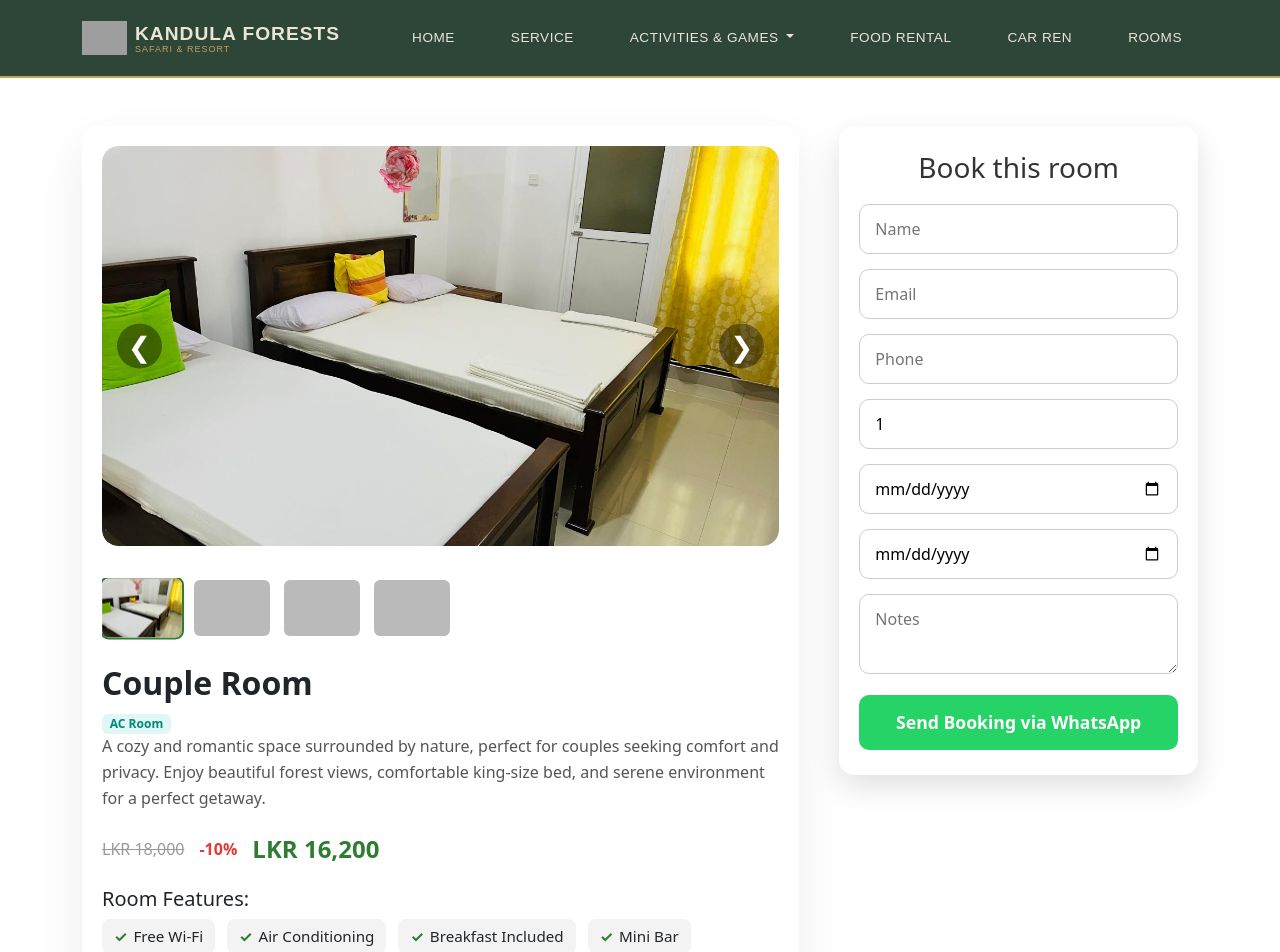
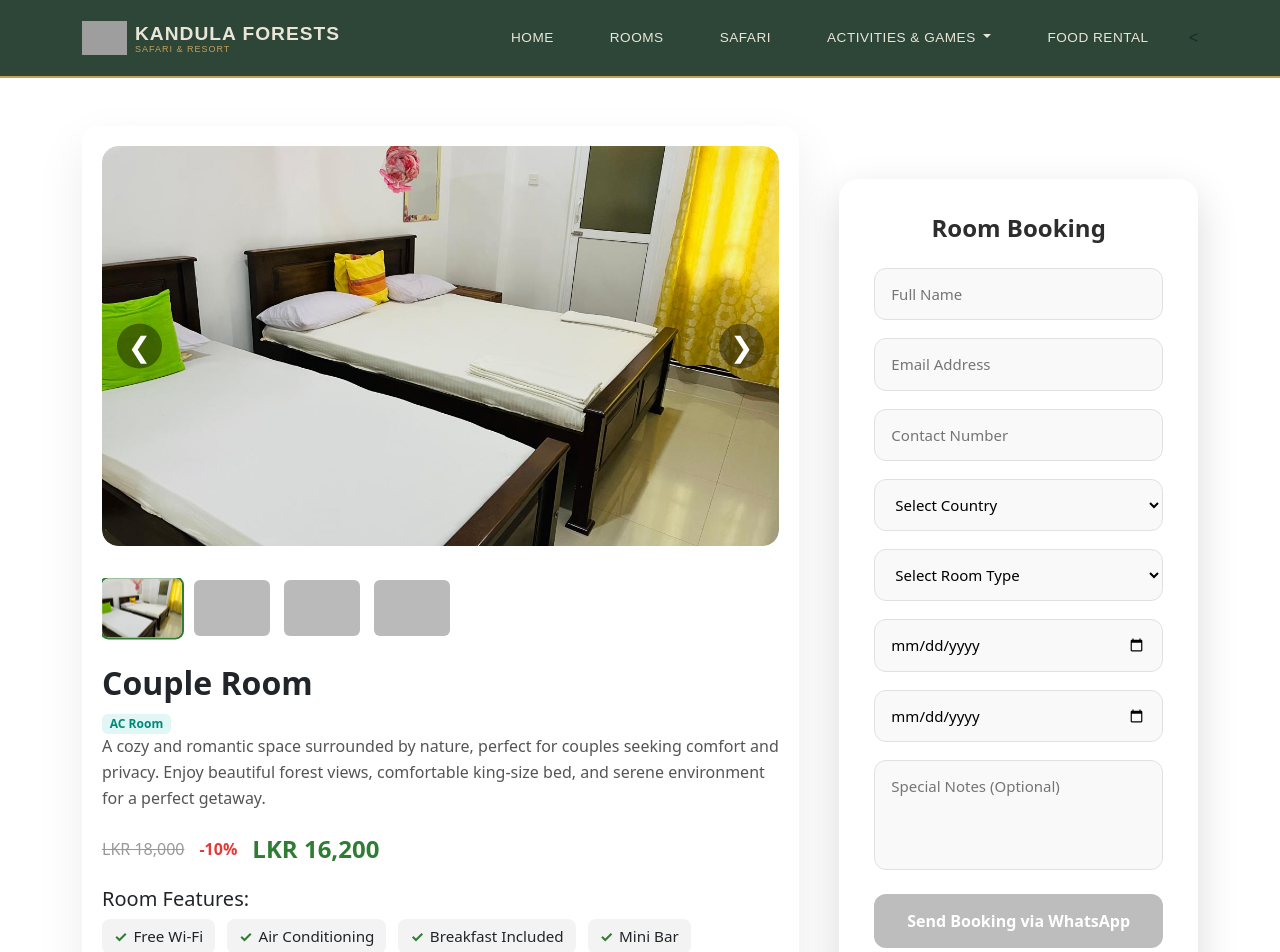
Before and after one commit to RasikaMadushanka/Kandula_Forests_Resorts, an Angular app: page /rooms-details/1 in a window 1280 px wide. Shown: the top 952 px of the page. Built offline with nearby package versions, Linux system fonts and the light colour scheme; grey boxes are pictures that could not be loaded.

Commit message:
make aboutus page

```diff
--- a/src/app/app.routes.ts
+++ b/src/app/app.routes.ts
@@ -4,13 +4,14 @@ import { RoomsComponent } from './pages/rooms/rooms.component';
 import { RoomDetailsailsComponent } from './pages/room-detailsails/room-detailsails.component';
 
 export const routes: Routes = [
+     { path: '', redirectTo: 'home', pathMatch: 'full' },
    {
     path: 'home',
     component: HomeComponent
   },
   {
-        path :'rooms',
-        component:RoomsComponent
+    path: 'rooms',
+    component: RoomsComponent
   },
   {
     path: 'rooms-details/:id',
--- a/src/app/component/nav-bar/nav-bar.component.html
+++ b/src/app/component/nav-bar/nav-bar.component.html
@@ -14,8 +14,10 @@
 
     <div class="collapse navbar-collapse" [class.show]="!isMenuCollapsed" id="mainNav">
       <ul class="navbar-nav ms-auto gap-lg-4 fw-medium">
-        <li class="nav-item"><a class="nav-link text-uppercase" href="#">Home</a></li>
-        <li class="nav-item"><a class="nav-link text-uppercase" href="#">Service</a></li>
+        <li class="nav-item"><a class="nav-link text-uppercase" routerLink="/home">Home</a></li>
+        <li class="nav-item"><a class="nav-link text-uppercase" routerLink="/rooms">Rooms</a></li>
+
+        <li class="nav-item"><a class="nav-link text-uppercase" routerLink="">Safari</a></li>
 
         <li class="nav-item dropdown"
             (mouseenter)="isActivitiesOpen = true"
@@ -35,8 +37,7 @@
         </li>
 
         <li class="nav-item"><a class="nav-link text-uppercase" href="#">Food Rental</a></li>
-        <li class="nav-item"><a class="nav-link text-uppercase" href="#">Car Ren</a></li>
-        <li class="nav-item"><a class="nav-link text-uppercase" href="#">Rooms</a></li>
+        <
       </ul>
     </div>
   </div>
--- a/src/app/component/nav-bar/nav-bar.component.ts
+++ b/src/app/component/nav-bar/nav-bar.component.ts
@@ -1,9 +1,10 @@
 import { Component } from '@angular/core';
+import { RouterLink, RouterLinkActive } from "@angular/router";
 
 @Component({
   selector: 'app-nav-bar',
   standalone: true,
-  imports: [],
+  imports: [RouterLink,RouterLinkActive],
   templateUrl: './nav-bar.component.html',
   styleUrl: './nav-bar.component.css'
 })
--- a/src/app/component/rooms-cards/rooms-cards.component.css
+++ b/src/app/component/rooms-cards/rooms-cards.component.css
@@ -174,3 +174,33 @@
     font-size: 0.9rem;
   }
 }
+
+
+
+
+
+
+.image-card {
+  position: relative;
+  overflow: hidden;
+  border-radius: 15px;
+  height: 250px;
+  box-shadow: 0 8px 20px rgba(0,0,0,0.15);
+  transition: 0.4s ease;
+}
+
+.image-card img {
+  width: 100%;
+  height: 100%;
+  object-fit: cover;
+  transition: transform 0.6s ease;
+}
+
+/* Hover Effect */
+.image-card:hover img {
+  transform: scale(1.1);
+}
+
+.image-card:hover {
+  box-shadow: 0 12px 30px rgba(0,0,0,0.25);
+}
--- a/src/app/component/rooms-cards/rooms-cards.component.html
+++ b/src/app/component/rooms-cards/rooms-cards.component.html
@@ -36,8 +36,59 @@
 
       </div>
     </div>
-    <div class="row" >
+    <div class="container py-4">
+  <div class="row g-4">
 
+    <div class="col-lg-3 col-md-6 col-12">
+      <div class="image-card">
+        <img src="assets/images/r2.jpeg" alt="">
+      </div>
     </div>
+
+    <div class="col-lg-3 col-md-6 col-12">
+      <div class="image-card">
+        <img src="assets/images/r2.jpeg" alt="">
+      </div>
+    </div>
+
+    <div class="col-lg-3 col-md-6 col-12">
+      <div class="image-card">
+        <img src="assets/images/r2.jpeg" alt="">
+      </div>
+    </div>
+
+    <div class="col-lg-3 col-md-6 col-12">
+      <div class="image-card">
+        <img src="assets/images/r2.jpeg" alt="">
+      </div>
+    </div>
+
+     <div class="col-lg-3 col-md-6 col-12">
+      <div class="image-card">
+        <img src="assets/images/r2.jpeg" alt="">
+      </div>
+    </div>
+
+    <div class="col-lg-3 col-md-6 col-12">
+      <div class="image-card">
+        <img src="assets/images/r2.jpeg" alt="">
+      </div>
+    </div>
+
+    <div class="col-lg-3 col-md-6 col-12">
+      <div class="image-card">
+        <img src="assets/images/r2.jpeg" alt="">
+      </div>
+    </div>
+
+    <div class="col-lg-3 col-md-6 col-12">
+      <div class="image-card">
+        <img src="assets/images/r2.jpeg" alt="">
+      </div>
+    </div>
+
   </div>
 </div>
+
+  </div>
+</div>
--- a/src/app/pages/room-detailsails/room-detailsails.component.css
+++ b/src/app/pages/room-detailsails/room-detailsails.component.css
@@ -129,55 +129,99 @@
   color: #fff;
   background: linear-gradient(135deg, #2e7d32, #1b5e20);
   cursor: pointer;
+}.room-right {
+  display: flex;
+  justify-content: center;
+  align-items: center;
 }
 
-/* Booking Form Styles */
+/* Booking Card */
 .booking-form {
-  background: #fff;
-  border-radius: 15px;
-  padding: 25px 20px;
-  box-shadow: 0 12px 30px rgba(0,0,0,0.12);
+  width: 100%;
+  max-width: 420px;
+  padding: 35px;
+  border-radius: 20px;
+  background: rgba(255, 255, 255, 0.9);
+  backdrop-filter: blur(10px);
+  box-shadow: 0 15px 40px rgba(0, 0, 0, 0.15);
+  transition: 0.4s ease;
 }
 
-.booking-form h3 { text-align: center; margin-bottom: 20px; color: #333; }
+/* Title */
+.booking-form h3 {
+  text-align: center;
+  margin-bottom: 25px;
+  font-size: 24px;
+  font-weight: 600;
+  color: #2d2d2d;
+}
 
+/* Inputs */
 .booking-form input,
+.booking-form select,
 .booking-form textarea {
   width: 100%;
-  padding: 12px 15px;
-  margin-bottom: 15px;
-  border: 1px solid #ccc;
-  border-radius: 10px;
+  padding: 14px 16px;
+  margin-bottom: 18px;
+  border-radius: 12px;
+  border: 1px solid #e0e0e0;
+  font-size: 15px;
   transition: all 0.3s ease;
+  background: #f9f9f9;
 }
 
+/* Focus Effect */
 .booking-form input:focus,
+.booking-form select:focus,
 .booking-form textarea:focus {
-  border-color: #25D366;
-  box-shadow: 0 0 8px rgba(37, 211, 102, 0.3);
+  border-color: #2e8b57;
+  background: white;
   outline: none;
+  box-shadow: 0 0 8px rgba(46, 139, 87, 0.3);
 }
 
-.booking-form textarea { min-height: 80px; resize: vertical; }
+/* Textarea */
+.booking-form textarea {
+  height: 110px;
+  resize: none;
+}
 
-.booking-form button.whatsapp-btn {
-  width: 100%;
-  padding: 14px;
-  background-color: #25D366;
-  color: #fff;
-  font-size: 1.1rem;
-  font-weight: bold;
-  border: none;
-  border-radius: 10px;
+/* Dropdown Arrow Styling */
+.booking-form select {
   cursor: pointer;
 }
 
-.booking-form button.whatsapp-btn:hover {
-  background-color: #1ebe57;
-  box-shadow: 0 8px 20px rgba(37, 211, 102, 0.4);
+/* WhatsApp Button */
+.whatsapp-btn {
+  width: 100%;
+  padding: 15px;
+  border: none;
+  border-radius: 12px;
+  background: linear-gradient(135deg, #25D366, #1ebe5d);
+  color: white;
+  font-size: 16px;
+  font-weight: 600;
+  cursor: pointer;
+  transition: 0.3s ease;
+  box-shadow: 0 6px 15px rgba(37, 211, 102, 0.4);
 }
 
-/* Responsive */
-@media(max-width: 992px) {
-  .room-page { flex-direction: column; gap: 30px; }
+/* Hover Button */
+.whatsapp-btn:hover {
+  transform: translateY(-2px);
+  box-shadow: 0 10px 25px rgba(37, 211, 102, 0.6);
 }
+
+/* Disabled Button */
+.whatsapp-btn:disabled {
+  background: #bdbdbd;
+  box-shadow: none;
+  cursor: not-allowed;
+}
+
+/* Mobile Responsive */
+@media (max-width: 768px) {
+  .booking-form {
+    padding: 25px;
+  }
+}
--- a/src/app/pages/room-detailsails/room-detailsails.component.html
+++ b/src/app/pages/room-detailsails/room-detailsails.component.html
@@ -16,13 +16,8 @@
 
         <!-- Thumbnail Strip -->
         <div class="thumbnail-strip">
-          <img
-            *ngFor="let img of room.images; let i = index"
-            [src]="img"
-            [alt]="room.type + ' image ' + (i+1)"
-            [class.active]="i === currentImageIndex"
-            (click)="selectImage(i)"
-          />
+          <img *ngFor="let img of room.images; let i = index" [src]="img" [alt]="room.type + ' image ' + (i+1)"
+            [class.active]="i === currentImageIndex" (click)="selectImage(i)" />
         </div>
 
         <!-- Room Info -->
@@ -59,21 +54,57 @@
     <!-- Right side: Booking Form -->
     <div class="room-right">
       <div class="booking-form">
-        <h3>Book this room</h3>
-        <form (ngSubmit)="sendWhatsApp()">
+        <h3>Room Booking</h3>
 
-          <input type="text" placeholder="Name" [(ngModel)]="booking.name" name="name" required>
-          <input type="email" placeholder="Email" [(ngModel)]="booking.email" name="email" required>
-          <input type="tel" placeholder="Phone" [(ngModel)]="booking.phone" name="phone" required>
-          <input type="number" placeholder="Guests" [(ngModel)]="booking.guests" name="guests" min="1" required>
-          <input type="date" placeholder="Check-in" [(ngModel)]="booking.checkin" name="checkin" required>
-          <input type="date" placeholder="Check-out" [(ngModel)]="booking.checkout" name="checkout" required>
-          <textarea placeholder="Notes" [(ngModel)]="booking.notes" name="notes"></textarea>
+        <form (ngSubmit)="sendWhatsApp()" #bookingForm="ngForm">
 
-          <button type="submit" class="whatsapp-btn">Send Booking via WhatsApp</button>
+          <!-- Name -->
+          <input type="text" placeholder="Full Name" [(ngModel)]="booking.name" name="name" required>
+
+          <!-- Email -->
+          <input type="email" placeholder="Email Address" [(ngModel)]="booking.email" name="email" required>
+
+          <!-- Contact Number -->
+          <input type="tel" placeholder="Contact Number" [(ngModel)]="booking.phone" name="phone" required>
+
+          <!-- Country Dropdown -->
+          <select [(ngModel)]="booking.country" name="country" required>
+            <option value="">Select Country</option>
+            <option *ngFor="let country of countries" [value]="country">
+              {{ country }}
+            </option>
+          </select>
+
+          <!-- Room Type Dropdown -->
+          <select [(ngModel)]="booking.roomType" name="roomType" required>
+            <option value="">Select Room Type</option>
+            <option>Deluxe Room</option>
+            <option>Family Room</option>
+            <option>Triple Room</option>
+          </select>
+
+          <!-- Check-in Date -->
+          <input type="date" [(ngModel)]="booking.checkinDate" name="checkinDate" required>
+
+
+          <!-- Check-out Date -->
+          <input type="date" [(ngModel)]="booking.checkoutDate" name="checkoutDate" required>
+
+
+
+
+          <!-- Notes -->
+          <textarea placeholder="Special Notes (Optional)" [(ngModel)]="booking.notes" name="notes"></textarea>
+
+          <button type="submit" class="whatsapp-btn" [disabled]="bookingForm.invalid">
+            Send Booking via WhatsApp
+          </button>
+
+
         </form>
       </div>
     </div>
+
 
   </div>
 </div>
--- a/src/app/pages/room-detailsails/room-detailsails.component.ts
+++ b/src/app/pages/room-detailsails/room-detailsails.component.ts
@@ -34,22 +34,33 @@ interface Booking {
   styleUrls: ['./room-detailsails.component.css']
 })
 export class RoomDetailsailsComponent {
-
-
-
   roomId!: number;
   room!: RoomDetails;
   currentImageIndex: number = 0;
 
-   booking: Booking = {
-    name: '',
-    email: '',
-    phone: '',
-    guests: 1,
-    checkin: '',
-    checkout: '',
-    notes: ''
-  };
+   booking = {
+  name: '',
+  email: '',
+  phone: '',
+  country: '',
+  roomType: '',
+  checkinDate: '',
+  checkoutDate: '',
+  notes: ''
+};
+
+countries = [
+  'Sri Lanka',
+  'India',
+  'United Kingdom',
+  'Australia',
+  'Canada',
+  'Germany',
+  'France',
+  'China',
+  'Japan',
+  'Other'
+];
 
   rooms: RoomDetails[] = [
     {
@@ -153,24 +164,30 @@ export class RoomDetailsailsComponent {
   // room-detailsails.component.ts
 
 sendWhatsApp() {
-  // Construct message
-  const message = `Hello, I would like to book the ${this.room.type}.\n
+
+  const message = `Hello, I would like to book a room.
+
 Name: ${this.booking.name}
 Email: ${this.booking.email}
 Phone: ${this.booking.phone}
-Guests: ${this.booking.guests}
-Check-in: ${this.booking.checkin}
-Check-out: ${this.booking.checkout}
-Notes: ${this.booking.notes}`;
+Country: ${this.booking.country}
+Room Type: ${this.booking.roomType}
+checkinDate: ${this.booking.checkinDate}
+checkoutDate: ${this.booking.checkoutDate}
 
-  // Encode message for URL
+
+Notes: ${this.booking.notes || 'None'}
+`;
+
   const encodedMessage = encodeURIComponent(message);
 
-  // WhatsApp number (replace with your number in international format, without +)
-  const whatsappNumber = '947XXXXXXXX';
+  const whatsappNumber = '94760374379';
 
-  // Open WhatsApp
-  window.open(`https://wa.me/${whatsappNumber}?text=${encodedMessage}`, '_blank');
+  window.open(
+    `https://wa.me/${whatsappNumber}?text=${encodedMessage}`,
+    '_blank'
+  );
 }
 
+
 }
```
Lines whose indentation alone changed are shown as unchanged.
